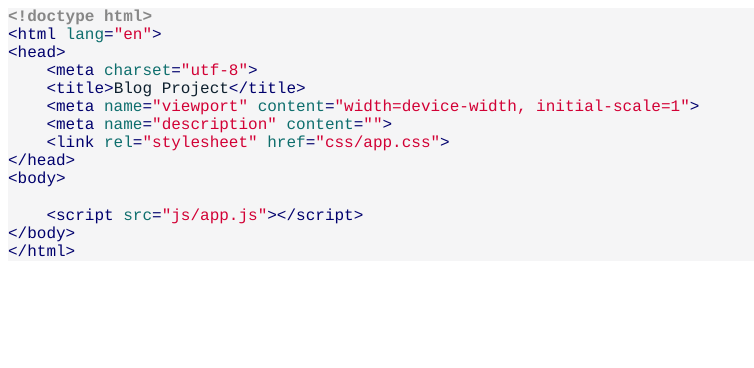
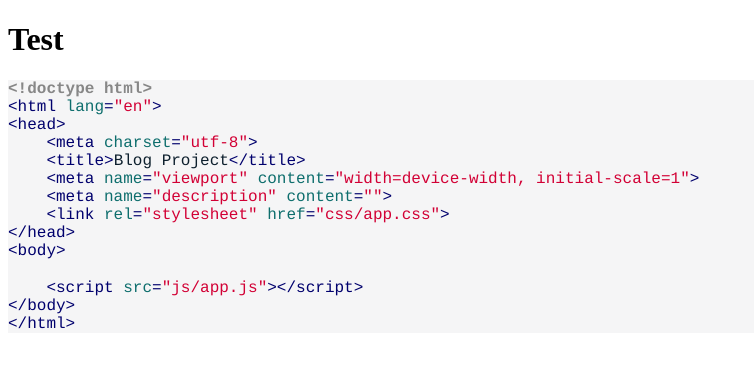
Before and after one commit to Kilian-cpu/WatchStore, a plain HTML site: page index.html in a window 1280 px wide. Shown: the whole page, without its empty margins (0-754 px from the left). Drawn offline with Linux system fonts and the light colour scheme.

Commit message:
Test hinzugefügt

```diff
--- a/index.html
+++ b/index.html
@@ -19,7 +19,7 @@
     span.s5 {font-kerning: none; color: #00006d; -webkit-text-stroke: 0px #00006d; direction: ltr; unicode-bidi: bidi-override}
   </style>
 </head>
-<body>
+<body> <h1>Test</h1>
 <p class="p1"><span class="s1"><b>&lt;!doctype html&gt;</b></span></p>
 <p class="p2"><span class="s1">&lt;html </span><span class="s2">lang</span><span class="s1">=</span><span class="s3">"en"</span><span class="s1">&gt;</span></p>
 <p class="p2"><span class="s1">&lt;head&gt;</span></p>
```
